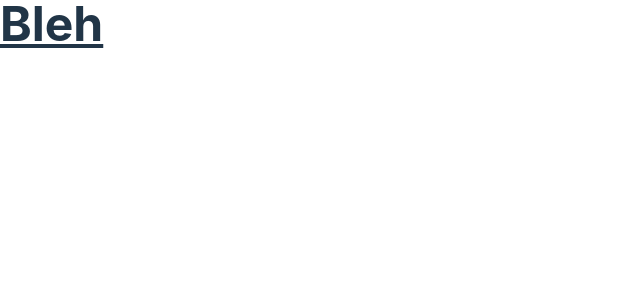
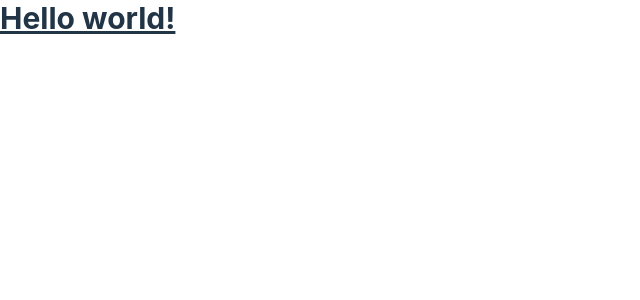
Before and after one commit to chalory/OpenHacks, a React (Vite) app in the folder ui/: page / in a window 1280 px wide. Shown: the top 300 px of the page, without its empty margins (0-640 px from the left). Built offline with nearby package versions, Linux system fonts and the light colour scheme.

Commit message:
chore: routing

```diff
--- a/ui/package.json
+++ b/ui/package.json
@@ -10,7 +10,8 @@
   },
   "dependencies": {
     "react": "^18.2.0",
-    "react-dom": "^18.2.0"
+    "react-dom": "^18.2.0",
+    "react-router-dom": "^6.10.0"
   },
   "devDependencies": {
     "@types/react": "^18.0.28",
--- a/ui/src/App.jsx
+++ b/ui/src/App.jsx
@@ -1,7 +1,17 @@
 import React from "react";
+import { BrowserRouter as Router, Routes, Route } from "react-router-dom";
+import Landing from "./routes/Landing/landing.route";
 
 const App = () => {
-    return <h1 className="text-5xl font-bold underline">Bleh</h1>;
+  return (
+    <div className="App">
+      <Router>
+        <Routes>
+          <Route path="/" element={<Landing />} />
+        </Routes>
+      </Router>
+    </div>
+  );
 };
 
 export default App;
--- /dev/null
+++ b/ui/src/routes/Landing/landing.route.jsx
@@ -0,0 +1,17 @@
+import React from "react";
+
+
+
+const Landing = () => {
+
+    return (
+
+        <h1 className="text-3xl font-bold underline">
+        Hello world!
+      </h1>
+
+
+    );
+};
+
+export default Landing;
```
Also changed, not shown: 1 other file (tests, documents, lock files or other folders).
